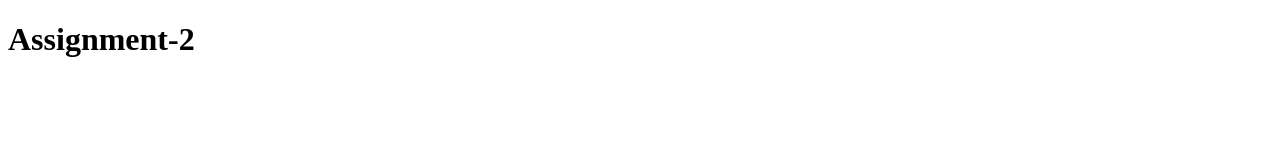
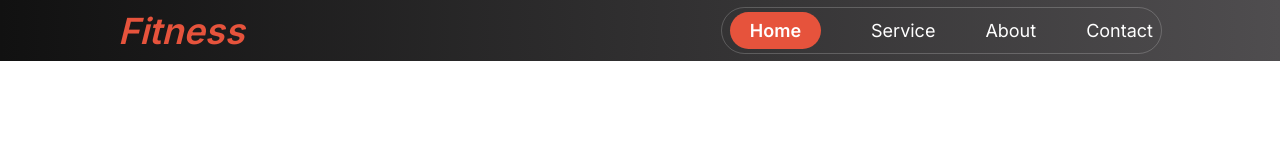
Before and after one commit to salmanSrahman/Fitness, a plain HTML site: page index.html in a window 1280 px wide. Drawn offline with Linux system fonts and the light colour scheme.

Commit message:
nav bar end

```diff
--- a/css/style.css
+++ b/css/style.css
@@ -0,0 +1,71 @@
+:root{
+    --danger: #E6533C;
+}
+*{
+  margin: 0;
+  padding: 0;
+}
+body{
+    font-family: "Inter", sans-serif;
+    /* font-family: "Pinyon Script", cursive; */
+
+    background: linear-gradient(90deg, rgba(2,0,36,1) 0%, rgba(17,17,17,1) 0%, rgba(79,77,79,1) 100%, rgba(9,9,121,1) 100%);
+    background-repeat: no-repeat;
+   background-size: cover;
+   background-position: center;
+}
+h1, h2, h3, h4, h5, h6, ul, p, ol,li, a, div{
+    margin: 0;
+    padding: 0;
+}
+ul,ol,li{
+    list-style-type: none;
+}
+
+a{
+    text-decoration: none;
+    display: inline-block;
+}
+.container{
+  max-width: 1044px;
+  margin: 0 auto;
+  padding: 7px;
+}
+/* common css end */
+
+nav{
+    display: flex;
+    justify-content: space-between;
+    align-items: center;
+}
+nav ul {
+    display: flex;
+    column-gap: 50px;
+    align-items: center;
+    border: 1px solid rgba(255, 255, 255, 0.2);
+    padding: 4px 8px;
+    border-radius: 39px;
+
+}
+nav ul li:first-child{
+    padding: 8px 20px;
+    background: var(--danger);
+    border-radius: 39px;
+}
+nav ul li:first-child a{
+    font-size: 18px;
+    font-weight: 600;
+    color: #fff;
+}
+nav ul li a{
+    font-size: 18px;
+    font-weight: 400;
+    color: #fff;
+}
+.header_logo{
+    color: var(--danger);
+    font-size: 36px;
+    font-weight: 600;
+    font-style: italic;
+
+}
--- a/index.html
+++ b/index.html
@@ -14,7 +14,24 @@
 
 </head>
 <body>
-    <h1>Assignment-2</h1>
+    <header>
+        <div class="container">
+        <nav>
+            <div>
+                <h2 class="header_logo">Fitness</h2>
+            </div>
+            <div>
+                <ul>
+                    <li><a href="#">Home</a></li>
+                    <li><a href="#">Service</a></li>
+                    <li><a href="#">About</a></li>
+                    <li><a href="#">Contact</a></li>
+                </ul>
+            </div>
+        </nav>
+    </div>
+    </header>
+
 
 </body>
 </html>
```
Also changed, not shown: images/exercise1.jpg (added), images/exercise2.png (added), images/exercise3.png (added), images/exercise5.jpg (added), images/exercise6.jpg (added), images/her_image.png (added), images/image 2.png (added), images/image 3.png (added), images/image 4.png (added), images/image 5.png (added), images/run.jpg (added), images/trainer1.png (added), images/trainer2.png (added), images/trainer3.png (added), 2 more files, 2 other files.
